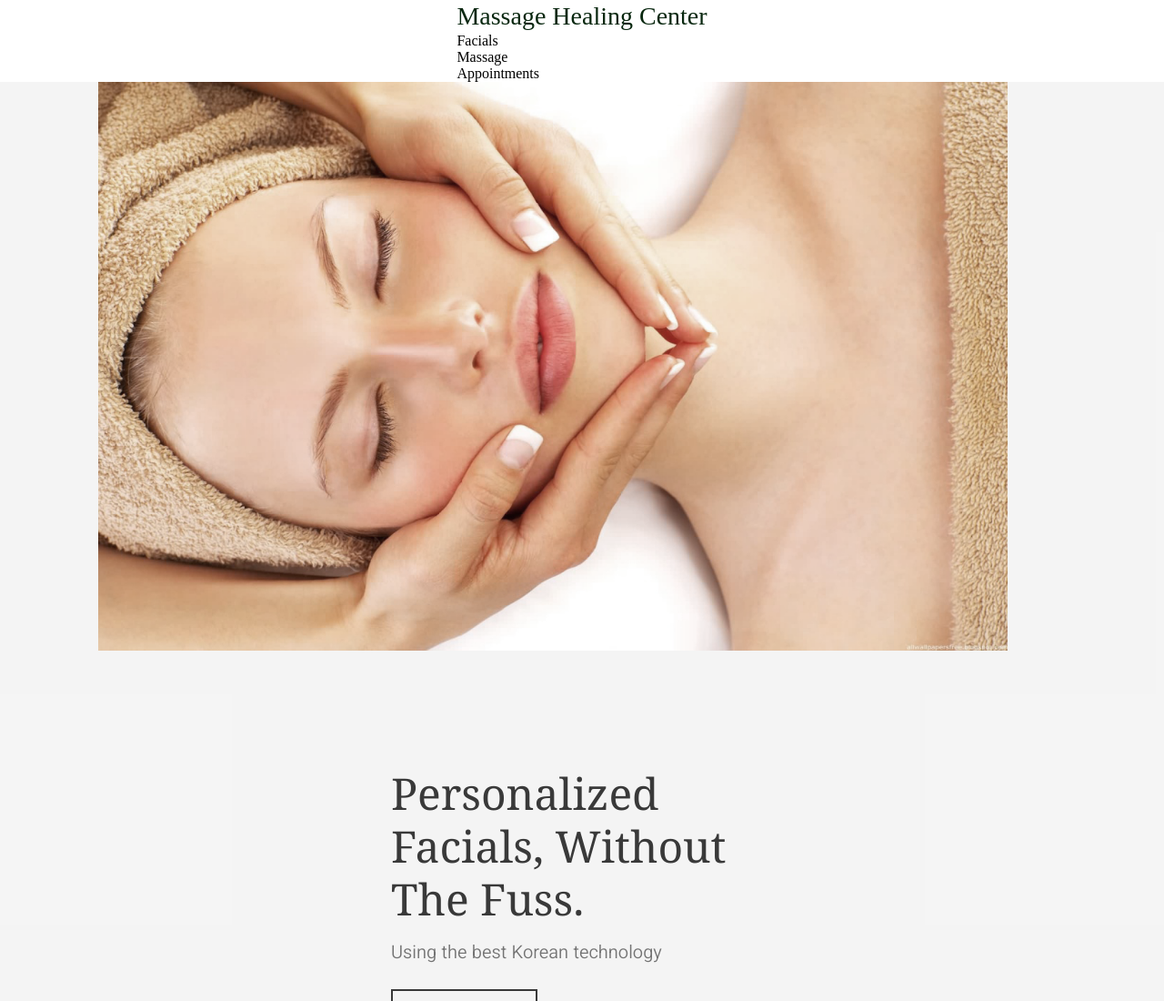
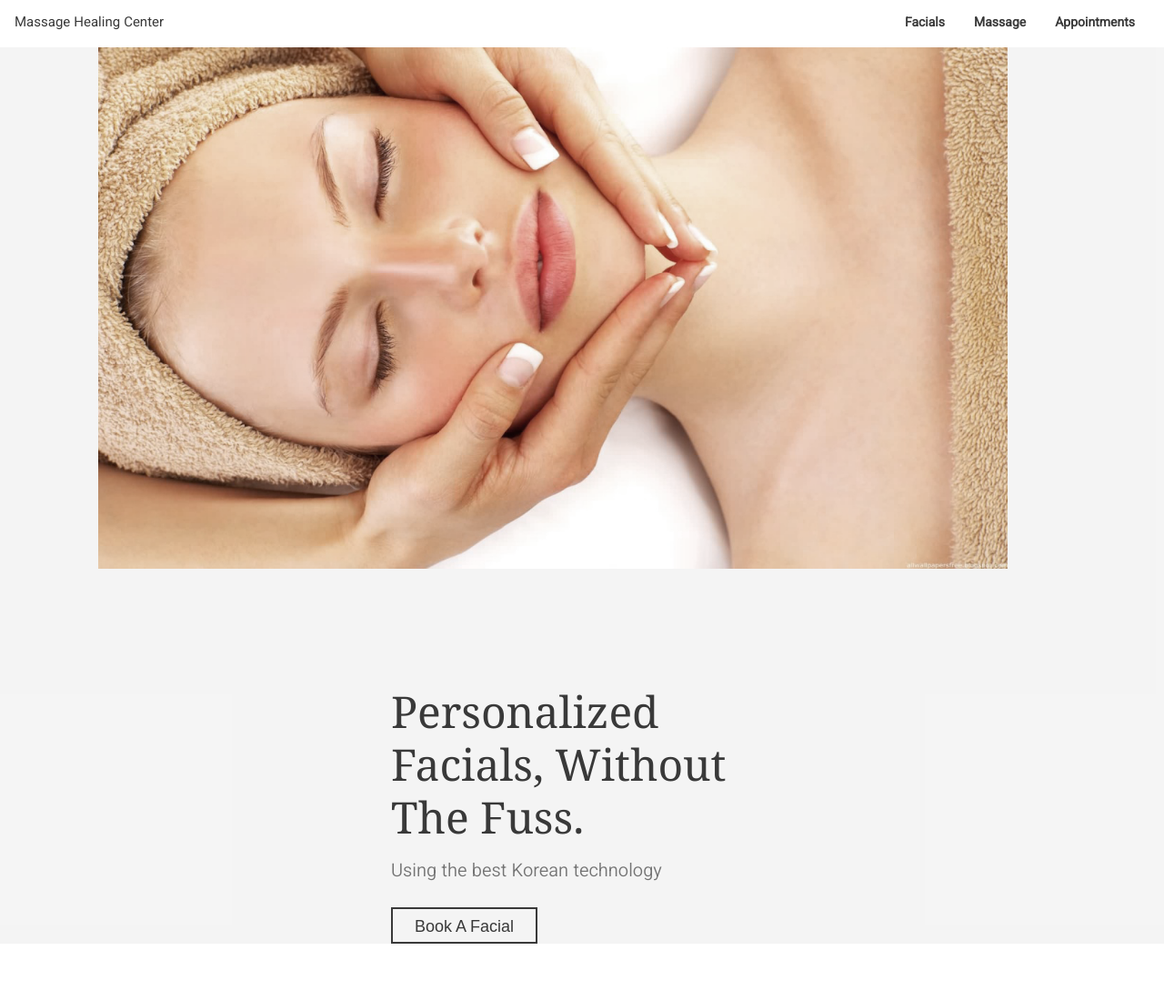
Before and after one commit to yeonjupark95/massage_healing_center, a React app: page / in a window 1280 px wide. Shown: the top 1100 px of the page at 91% size. Built offline with nearby package versions, Linux system fonts and the light colour scheme; no server answers.

Commit message:
navbar css progress

```diff
--- a/src/components/Navigation.js
+++ b/src/components/Navigation.js
@@ -6,11 +6,11 @@ const Navigation = () => {
   return (
     <>
       <div className="nav-container">
-          <div className="logo">Massage Healing Center</div>
+        <div className="logo">Massage Healing Center</div>
         <div className="nav-categories-container">
-          <div className="facials-link">Facials</div>
-          <div className="plant-categories-link">Massage</div>
-          <div className="plant-categories-link">Appointments</div>
+          <div className="service-link">Facials</div>
+          <div className="service-link">Massage</div>
+          <div className="service-link">Appointments</div>
         </div>
       </div>
     </>
--- a/src/style/Home.css
+++ b/src/style/Home.css
@@ -11,7 +11,7 @@ font-family: "Vazirmatn", sans-serif; */
   justify-content: center;
   margin-bottom: 96px;
   background-color: #f2f2f2cb;
-  padding: 0px;
+  padding: 0px ;
 }
 
 .homepage-service-img {
--- a/src/style/Navigation.css
+++ b/src/style/Navigation.css
@@ -1,7 +1,39 @@
+@import url("https://fonts.googleapis.com/css2?family=Vazirmatn:wght@100;200;300;400&display=swap");
+
 .logo {
-    font-size: 28px;
+  font-family: "Vazirmatn", sans-serif;
+    font-size: 15px;
     line-height: 36px;
     font-weight: 500;
     text-align: center;
-    color: #08270f;
+    color:rgb(57, 57, 57);
   }
+
+  .nav-container {
+    display: flex;
+    flex-flow: row wrap;
+    justify-content: space-between;
+    align-items: center;
+    margin: 0px;
+    position: fixed;
+    top: 0;
+    width: 100vw;
+    background-color: #fff;
+    padding: 8px 16px;
+  }
+
+  .nav-categories-container {
+    display: flex;
+    flex-flow: row wrap;
+    justify-content: center;
+  }
+
+  .service-link {
+    font-family: "Vazirmatn", sans-serif;
+    font-size: 14px;
+    line-height: 28px;
+    font-weight: 600;
+    text-align: left;
+    margin: 0px 16px;
+    color:rgb(57, 57, 57);
+  }
```
